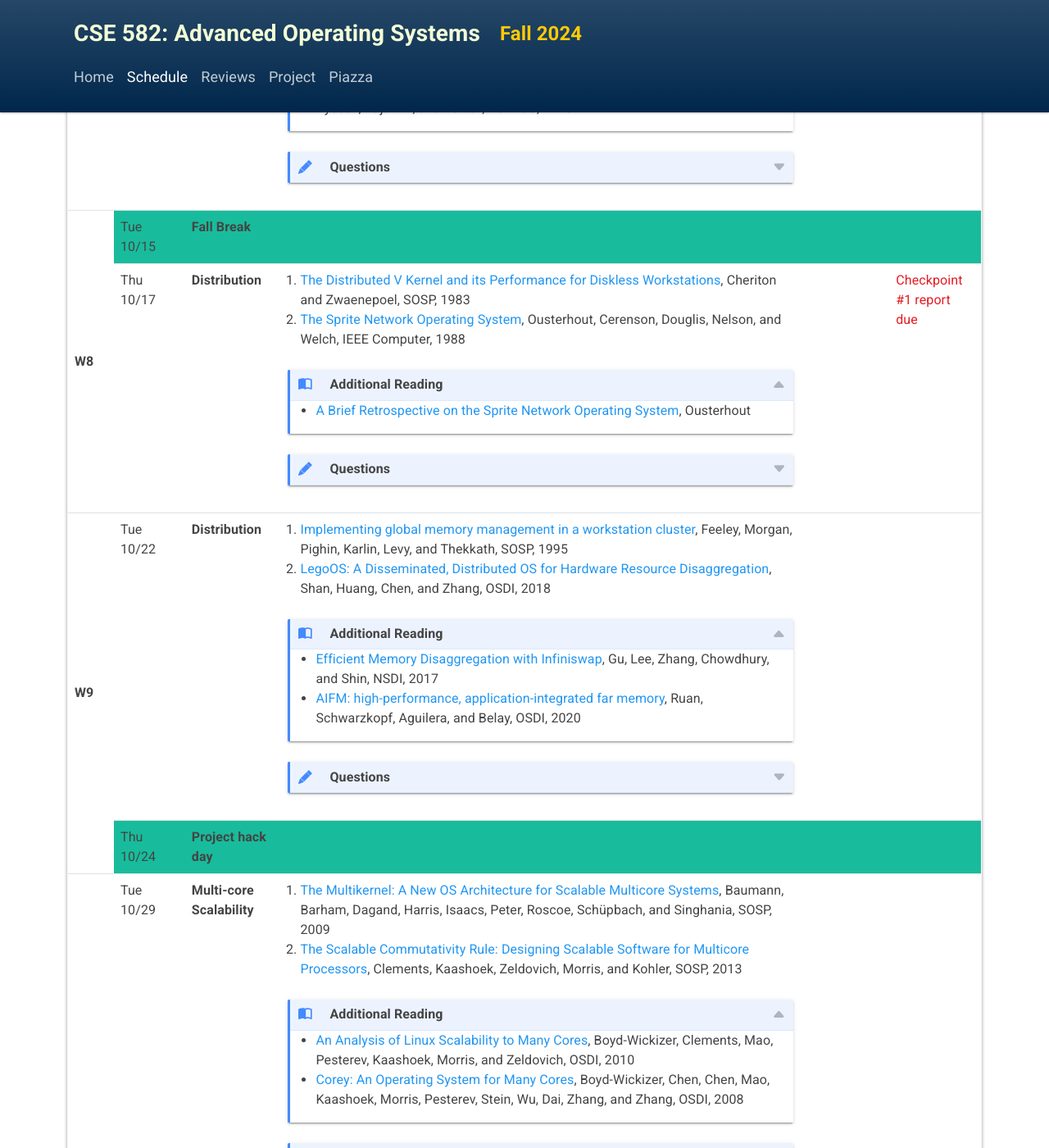
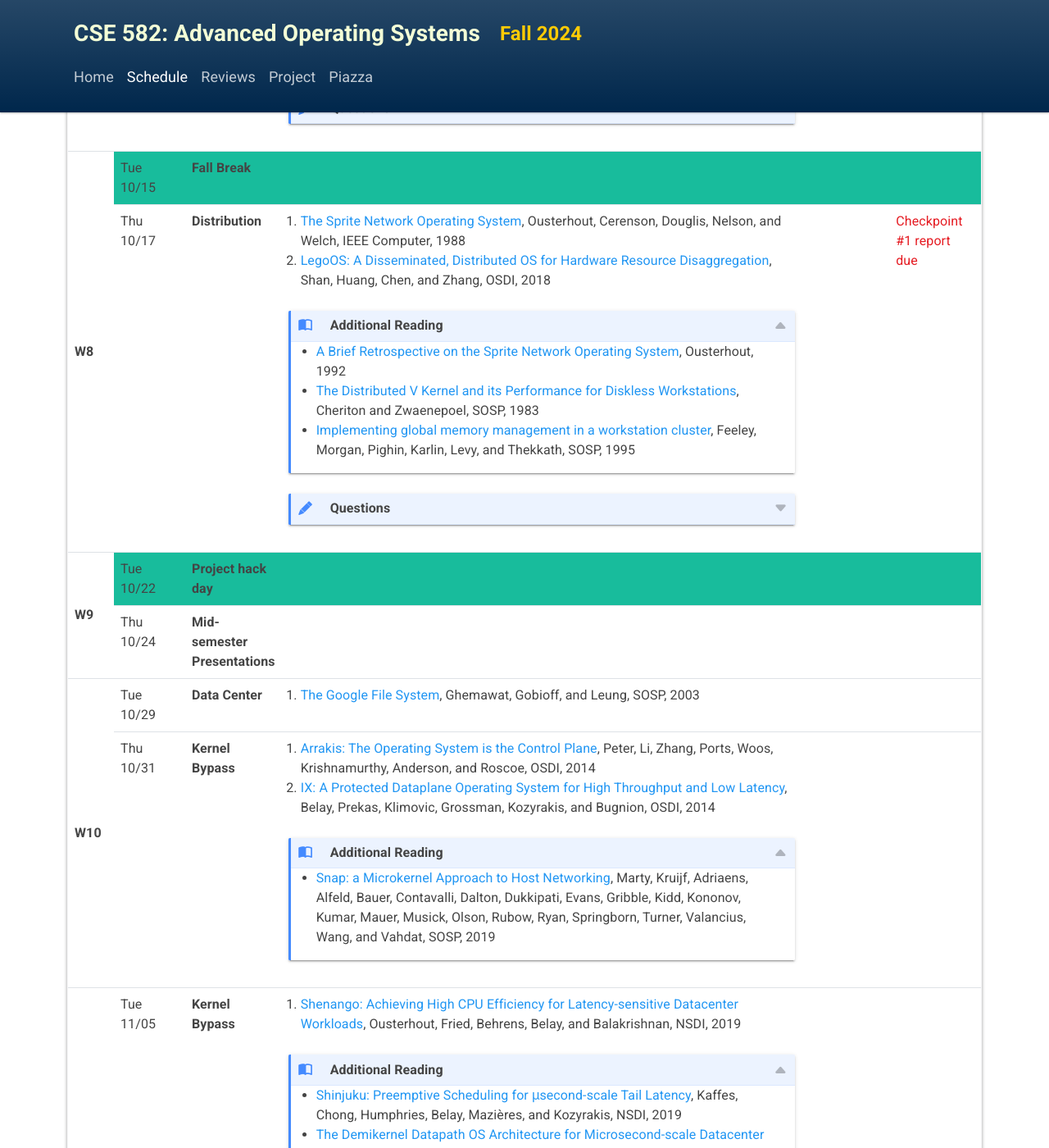
Before and after one commit to eecs582/eecs582.github.io, a Jekyll site: the page built from schedule.html, in a window 1280 px wide and 1400 px high, scrolled down 4680 px. Shown: the whole window at 82% size. Built offline with Jekyll 4.4.1, drawn with Linux system fonts in a browser that asks for light colours; some of the changed text lies outside the part shown.

Commit message:
update schedule

```diff
--- a/schedule.html
+++ b/schedule.html
@@ -36,11 +36,10 @@ layout: schedule
         <details open class="details-reading">
           <summary>Additional Reading</summary>
           <ul>
-          <li><a href="https://www.tuhs.org/pipermail/tuhs/2017-May/011552.html">Example of Worse-Is-Better in Linux vs Unix</a>, Ts'o, TUHS mailing list, 2017</li>
-          <li><a href="https://dreamsongs.com/Files/worse-is-worse.pdf">Worse is Better is Worse</a>, Bourbaki[Gabriel], 2000</li>
+          <li><a href="readings/end2end.pdf">End-to-End Arguments in System Design</a>, Saltzer, Reed, and Clark, ACM TOCS, 1984</li>
+          <li><a href="readings/design-hints.pdf">Hints for Computer System Design</a>, Lampson, SOSP, 1983</li>
+          <li><a href="readings/emperor.pdf">The Emperor's Old Clothes</a>, Hoare, CACM, 1981</li>
           <li><a href="https://www.usenix.org/legacy/publications/library/proceedings/dsl97/good_paper.html">How (and How Not) to Write a Good Systems Paper</a>, Levin and Redell, ACM SIGOPS OSR, 1983</li>
-          <li><a href="http://cseweb.ucsd.edu/~wgg/CSE210/howtoread.html">How to Read an Engineering Research Paper</a>, Griswold</li>
-          <li><a href="readings/paper-reading.pdf">How to Read a Paper</a>, Keshav</li>
           </ul>
         </details>
       </td>
@@ -453,13 +453,15 @@ layout: schedule
       <td>Distribution</td>
       <td>
         <ol>
-          <li><a href="readings/v.pdf">The Distributed V Kernel and its Performance for Diskless Workstations</a>, Cheriton and Zwaenepoel, SOSP, 1983</li>
           <li><a href="readings/sprite.pdf">The Sprite Network Operating System</a>, Ousterhout, Cerenson, Douglis, Nelson, and Welch, IEEE Computer, 1988</li>
+          <li><a href="https://www.usenix.org/system/files/osdi18-shan.pdf">LegoOS: A Disseminated, Distributed OS for Hardware Resource Disaggregation</a>, Shan, Huang, Chen, and Zhang, OSDI, 2018</li>
         </ol>
         <details open class="details-reading">
           <summary>Additional Reading</summary>
           <ul>
-          <li><a href="https://web.stanford.edu/~ouster/cgi-bin/spriteRetrospective.php">A Brief Retrospective on the Sprite Network Operating System</a>, Ousterhout</li>
+            <li><a href="https://web.stanford.edu/~ouster/cgi-bin/spriteRetrospective.php">A Brief Retrospective on the Sprite Network Operating System</a>, Ousterhout, 1992</li>
+            <li><a href="readings/v.pdf">The Distributed V Kernel and its Performance for Diskless Workstations</a>, Cheriton and Zwaenepoel, SOSP, 1983</li>
+            <li><a href="https://dl.acm.org/doi/10.1145/224057.224072">Implementing global memory management in a workstation cluster</a>, Feeley, Morgan, Pighin, Karlin, Levy, and Thekkath, SOSP, 1995</li>
           </ul>
         </details>
         <details>
@@ -483,28 +485,68 @@ layout: schedule
     </tr>
     <tr>
       <td rowspan="2" class="syllabus-week">W9</td>
-      <td>Tue 10/22</td>
-      <td>Distribution</td>
+      <td class="success">Tue 10/22</td>
+      <td class="success">Project hack day</td>
+      <td class="success"></td>
+      <td class="success"></td>
+      <td class="success"></td>
+    </tr>
+    <tr>
+      <td style="display:none"></td>
+      <td>Thu 10/24</td>
+      <td>Mid-semester Presentations</td>
       <td>
         <ol>
-          <li><a href="https://dl.acm.org/doi/10.1145/224057.224072">Implementing global memory management in a workstation cluster</a>, Feeley, Morgan, Pighin, Karlin, Levy, and Thekkath, SOSP, 1995</li>
-          <li><a href="https://www.usenix.org/system/files/osdi18-shan.pdf">LegoOS: A Disseminated, Distributed OS for Hardware Resource Disaggregation</a>, Shan, Huang, Chen, and Zhang, OSDI, 2018</li>
+        </ol>
+      </td>
+      <td></td>
+      <td></td>
+    </tr>
+    <tr>
+      <td rowspan="2" class="syllabus-week">W10</td>
+      <td>Tue 10/29</td>
+      <td>Data Center</td>
+      <td>
+        <ol>
+          <li><a href="https://static.googleusercontent.com/media/research.google.com/en//archive/gfs-sosp2003.pdf">The Google File System</a>, Ghemawat, Gobioff, and Leung, SOSP, 2003</li>
+        </ol>
+      </td>
+      <td></td>
+      <td></td>
+    </tr>
+    <tr>
+      <td style="display:none"></td>
+      <td>Thu 10/31</td>
+      <td>Kernel Bypass</td>
+      <td>
+        <ol>
+          <li><a href="readings/arrakis.pdf">Arrakis: The Operating System is the Control Plane</a>, Peter, Li, Zhang, Ports, Woos, Krishnamurthy, Anderson, and Roscoe, OSDI, 2014</li>
+          <li><a href="readings/ix.pdf">IX: A Protected Dataplane Operating System for High Throughput and Low Latency</a>, Belay, Prekas, Klimovic, Grossman, Kozyrakis, and Bugnion, OSDI, 2014</li>
         </ol>
         <details open class="details-reading">
           <summary>Additional Reading</summary>
           <ul>
-          <li><a href="https://www.usenix.org/system/files/conference/nsdi17/nsdi17-gu.pdf">Efficient Memory Disaggregation with Infiniswap</a>, Gu, Lee, Zhang, Chowdhury, and Shin, NSDI, 2017</li>
-          <li><a href="https://dl.acm.org/doi/10.5555/3488766.3488784">AIFM: high-performance, application-integrated far memory</a>, Ruan, Schwarzkopf, Aguilera, and Belay, OSDI, 2020</li>
+            <li><a href="https://research.google/pubs/pub48630.pdf">Snap: a Microkernel Approach to Host Networking</a>, Marty, Kruijf, Adriaens, Alfeld, Bauer, Contavalli, Dalton, Dukkipati, Evans, Gribble, Kidd, Kononov, Kumar, Mauer, Musick, Olson, Rubow, Ryan, Springborn, Turner, Valancius, Wang, and Vahdat, SOSP, 2019</li>
           </ul>
         </details>
-        <details>
-          <summary>Questions</summary>
-          <p>
-          <strong>GMS</strong>
+      </td>
+      <td></td>
+      <td></td>
+    </tr>
+    <tr>
+      <td rowspan="2" class="syllabus-week">W11</td>
+      <td>Tue 11/05</td>
+      <td>Kernel Bypass</td>
+      <td>
+        <ol>
+          <li><a href="https://www.usenix.org/system/files/nsdi19-ousterhout.pdf">Shenango: Achieving High CPU Efficiency for Latency-sensitive Datacenter Workloads</a>, Ousterhout, Fried, Behrens, Belay, and Balakrishnan, NSDI, 2019</li>
+        </ol>
+        <details open class="details-reading">
+          <summary>Additional Reading</summary>
           <ul>
-            <li>Q: How does the implementation of the GMS page replacement algorithm approximate the ideal algorithm?</li>
+            <li><a href="https://www.usenix.org/system/files/nsdi19-kaffes.pdf">Shinjuku: Preemptive Scheduling for μsecond-scale Tail Latency</a>, Kaffes, Chong, Humphries, Belay, Mazières, and Kozyrakis, NSDI, 2019</li>
+            <li><a href="https://irenezhang.net/papers/demikernel-sosp21.pdf">The Demikernel Datapath OS Architecture for Microsecond-scale Datacenter Systems</a>, Zhang, Raybuck, Patel, Olynyk, Nelson, Leija, Martinez, Liu, Simpson, Jayakar, Penna, Demoulin, Choudhury, and Badam, SOSP, 2021</li>
           </ul>
-          </p>
         </details>
       </td>
       <td></td>
@@ -512,16 +554,8 @@ layout: schedule
     </tr>
     <tr>
       <td style="display:none"></td>
-      <td class="success">Thu 10/24</td>
-      <td class="success">Project hack day</td>
-      <td class="success"></td>
-      <td class="success"></td>
-      <td class="success"></td>
-    </tr>
-    <tr>
-      <td rowspan="2" class="syllabus-week">W10</td>
-      <td>Tue 10/29</td>
-      <td>Multi-core &nbsp; Scalability</td>
+      <td>Thu 11/07</td>
+      <td>Multi-core</td>
       <td>
         <ol>
           <li><a href="readings/multikernel.pdf">The Multikernel: A New OS Architecture for Scalable Multicore Systems</a>, Baumann, Barham, Dagand, Harris, Isaacs, Peter, Roscoe, Schüpbach, and Singhania, SOSP, 2009</li>
@@ -548,9 +582,37 @@ layout: schedule
       <td></td>
     </tr>
     <tr>
+      <td rowspan="2" class="syllabus-week">W12</td>
+      <td>Tue 11/12</td>
+      <td>Emerging Memory</td>
+      <td>
+        <ol>
+          <li><a href="https://dl.acm.org/doi/10.1145/3575693.3578835">Pond: CXL-Based Memory Pooling Systems for Cloud Platforms</a>, Li, Berger, Hsu, Ernst, Zardoshti, Novakovic, Shah, Rajadnya, Lee, Agarwal, Hill, Fontoura, and Bianchini, ASPLOS, 2023</li>
+        </ol>
+        <details open class="details-reading">
+          <summary>Additional Reading</summary>
+          <ul>
+          <li><a href="https://www.usenix.org/system/files/conference/nsdi17/nsdi17-gu.pdf">Efficient Memory Disaggregation with Infiniswap</a>, Gu, Lee, Zhang, Chowdhury, and Shin, NSDI, 2017</li>
+          <li><a href="https://dl.acm.org/doi/10.5555/3488766.3488784">AIFM: high-performance, application-integrated far memory</a>, Ruan, Schwarzkopf, Aguilera, and Belay, OSDI, 2020</li>
+          </ul>
+        </details>
+        <details>
+          <summary>Questions</summary>
+          <p>
+          <strong>GMS</strong>
+          <ul>
+            <li>Q: How does the implementation of the GMS page replacement algorithm approximate the ideal algorithm?</li>
+          </ul>
+          </p>
+        </details>
+      </td>
+      <td></td>
+      <td></td>
+    </tr>
+    <tr>
       <td style="display:none"></td>
-      <td>Thu 10/31</td>
-      <td>Language Support</td>
+      <td>Thu 11/14</td>
+      <td>Language</td>
       <td>
         <ol>
           <li><a href="readings/singularity-language.pdf">Language Support for Fast and Reliable Message-based Communication in Singularity OS</a>, Fähndrich, Aiken, Hawblitzel, Hodson, Hunt, Larus, and Levi, EuroSys, 2006</li>
@@ -577,8 +639,16 @@ layout: schedule
       <td></td>
     </tr>
     <tr>
-      <td rowspan="2" class="syllabus-week">W11</td>
-      <td>Tue 11/05</td>
+      <td rowspan="2" class="syllabus-week">W13</td>
+      <td class="success">Tue 11/19</td>
+      <td class="success">Project hack day</td>
+      <td class="success"></td>
+      <td class="success"></td>
+      <td class="success"><span class="text-danger">Checkpoint #2 report due</span></td>
+    </tr>
+    <tr>
+      <td style="display:none"></td>
+      <td>Thu 11/21</td>
       <td>Reliability</td>
       <td>
         <ol>
@@ -598,9 +668,9 @@ layout: schedule
       <td></td>
     </tr>
     <tr>
-      <td style="display:none"></td>
-      <td>Thu 11/07</td>
-      <td>Formal Verification</td>
+      <td rowspan="2" class="syllabus-week">W14</td>
+      <td>Tue 11/26</td>
+      <td>Reliability</td>
       <td>
         <ol>
           <li><a href="readings/seL4.pdf">seL4: Formal Verification of an OS Kernel</a>, Klein, Elphinstone, Heiser, Andronick, Cock, Derrin, Elkaduwe, Engelhardt, Kolanski, Norrish, Sewell, Tuch, and Winwood, SOSP, 2009</li>
@@ -617,8 +687,16 @@ layout: schedule
       <td></td>
     </tr>
     <tr>
-      <td rowspan="2" class="syllabus-week">W12</td>
-      <td>Tue 11/12</td>
+      <td style="display:none"></td>
+      <td class="success">Thu 11/28</td>
+      <td class="success">Thanksgiving break</td>
+      <td class="success"></td>
+      <td class="success"></td>
+      <td class="success"></td>
+    </tr>
+    <tr>
+      <td rowspan="3" class="syllabus-week">W15</td>
+      <td>Tue 12/03</td>
       <td>Security</td>
       <td>
         <ol>
@@ -637,96 +715,8 @@ layout: schedule
     </tr>
     <tr>
       <td style="display:none"></td>
-      <td>Thu 11/14</td>
-      <td>Data Center</td>
-      <td>
-        <ol>
-          <li><a href="readings/arrakis.pdf">Arrakis: The Operating System is the Control Plane</a>, Peter, Li, Zhang, Ports, Woos, Krishnamurthy, Anderson, and Roscoe, OSDI, 2014</li>
-          <li><a href="readings/ix.pdf">IX: A Protected Dataplane Operating System for High Throughput and Low Latency</a>, Belay, Prekas, Klimovic, Grossman, Kozyrakis, and Bugnion, OSDI, 2014</li>
-        </ol>
-      </td>
-      <td></td>
-      <td></td>
-    </tr>
-    <tr>
-      <td rowspan="2" class="syllabus-week">W13</td>
-      <td class="success">Tue 11/19</td>
-      <td class="success">Project hack day</td>
-      <td class="success"></td>
-      <td class="success"></td>
-      <td class="success"><span class="text-danger">Checkpoint #2 report due</span></td>
-    </tr>
-    <tr>
-      <td style="display:none"></td>
-      <td>Thu 11/21</td>
-      <td>Kernel-bypass</td>
-      <td>
-        <ol>
-          <li><a href="https://www.usenix.org/system/files/nsdi19-ousterhout.pdf">Shenango: Achieving High CPU Efficiency for Latency-sensitive Datacenter Workloads</a>, Ousterhout, Fried, Behrens, Belay, and Balakrishnan, NSDI, 2019</li>
-          <li><a href="https://www.usenix.org/system/files/nsdi19-kaffes.pdf">Shinjuku: Preemptive Scheduling for μsecond-scale Tail Latency</a>, Kaffes, Chong, Humphries, Belay, Mazières, and Kozyrakis, NSDI, 2019</li>
-        </ol>
-        <details open class="details-reading">
-          <summary>Additional Reading</summary>
-          <ul>
-          <li><a href="https://research.google/pubs/pub48630.pdf">Snap: a Microkernel Approach to Host Networking</a>, Marty, Kruijf, Adriaens, Alfeld, Bauer, Contavalli, Dalton, Dukkipati, Evans, Gribble, Kidd, Kononov, Kumar, Mauer, Musick, Olson, Rubow, Ryan, Springborn, Turner, Valancius, Wang, and Vahdat, SOSP, 2019</li>
-          <li><a href="https://irenezhang.net/papers/demikernel-sosp21.pdf">The Demikernel Datapath OS Architecture for Microsecond-scale Datacenter Systems</a>, Zhang, Raybuck, Patel, Olynyk, Nelson, Leija, Martinez, Liu, Simpson, Jayakar, Penna, Demoulin, Choudhury, and Badam, SOSP, 2021</li>
-          </ul>
-        </details>
-      </td>
-      <td></td>
-      <td></td>
-    </tr>
-    <tr>
-      <td rowspan="2" class="syllabus-week">W14</td>
-      <td>Tue 11/26</td>
-      <td>Buffer</td>
-      <td>
-        <ol>
-        </ol>
-      </td>
-      <td></td>
-      <td></td>
-    </tr>
-    <tr>
-      <td style="display:none"></td>
-      <td class="success">Thu 11/28</td>
-      <td class="success">Thanksgiving break</td>
-      <td class="success"></td>
-      <td class="success"></td>
-      <td class="success"></td>
-    </tr>
-    <tr>
-      <td rowspan="3" class="syllabus-week">W15</td>
-      <td>Tue 12/03</td>
-      <td>Design Principles</td>
-      <td>
-        <ol>
-          <li><a href="readings/end2end.pdf">End-to-End Arguments in System Design</a>, Saltzer, Reed, and Clark, ACM TOCS, 1984</li>
-        </ol>
-        <details open class="details-reading">
-          <summary>Additional Reading</summary>
-          <ul>
-            <li><a href="readings/design-hints.pdf">Hints for Computer System Design</a>, Lampson, SOSP, 1983</li>
-            <li><a href="readings/emperor.pdf">The Emperor's Old Clothes</a>, Hoare, CACM, 1981</li>
-          </ul>
-        </details>
-        <details>
-          <summary>Questions</summary>
-          <p>
-          <strong>End-to-end argument</strong>
-          <ul>
-            <li>Q: Give an example from the papers we've read so far where the end-to-end argument applies.</li>
-          </ul>
-          </p>
-        </details>
-      </td>
-      <td></td>
-      <td></td>
-    </tr>
-    <tr>
-      <td style="display:none"></td>
       <td>Thu 12/05</td>
-      <td>Project Presentations</td>
+      <td>Final Presentations</td>
       <td>
         <ol>
         </ol>
```
Also changed, not shown: other parts of schedule.html (+2 -1 lines).
